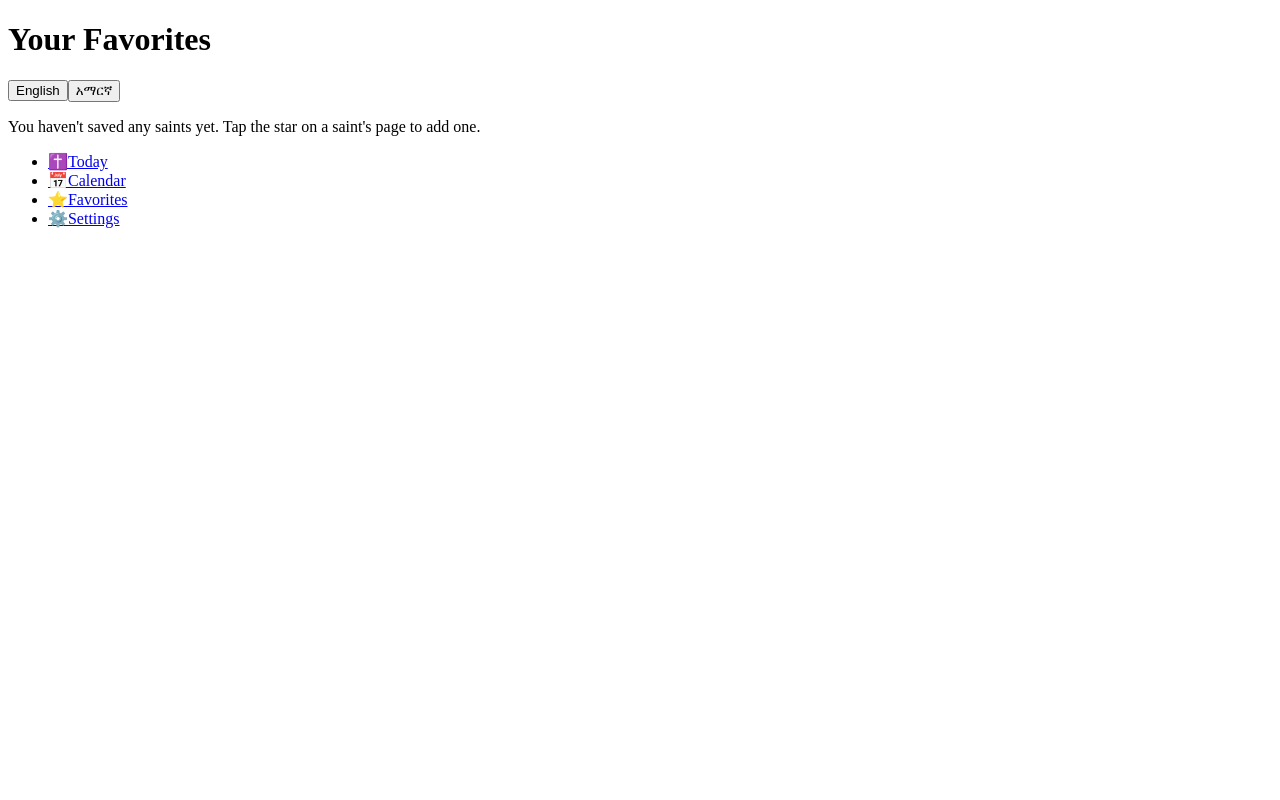
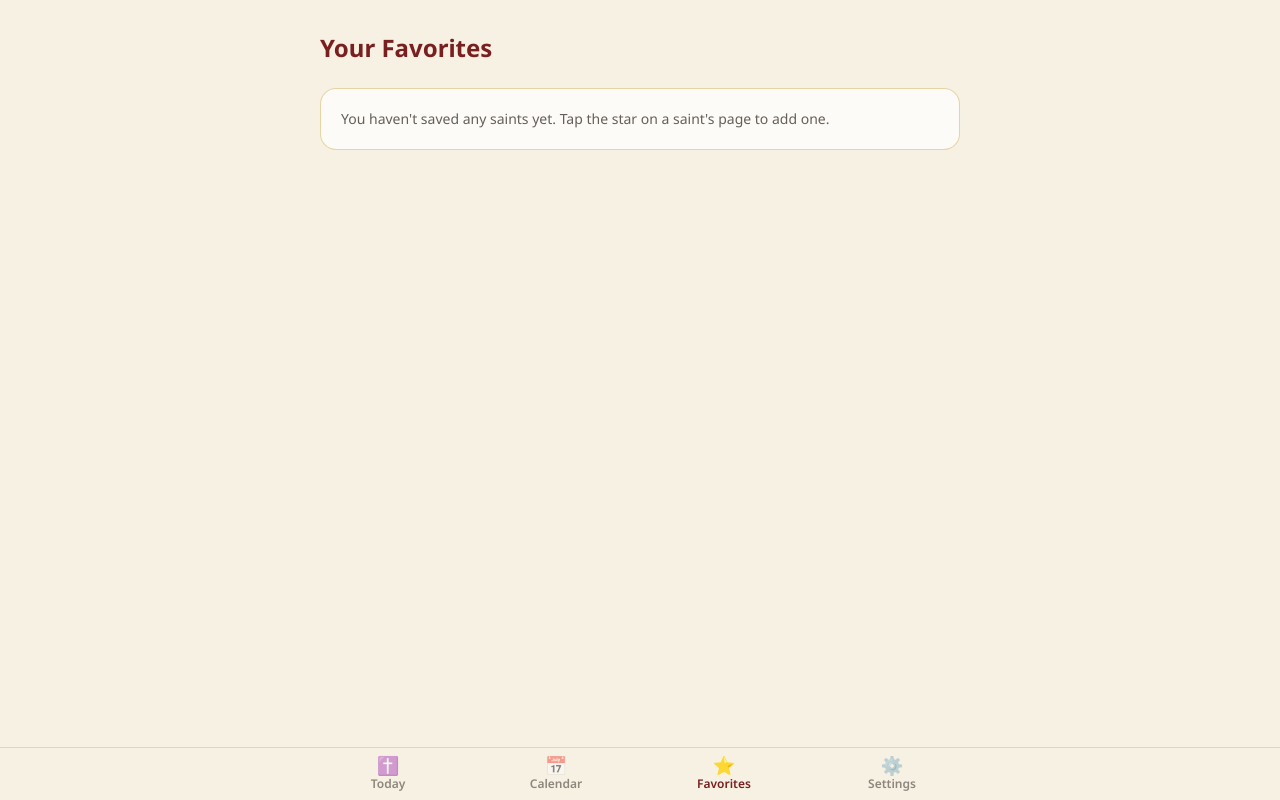
Before and after one commit to Efo-Ysieni16210301/the-Synaxarium, a Next.js app: page /favorites in a window 1280 px wide. Built offline with nearby package versions, Linux system fonts and the light colour scheme.

Commit message:
change some ui

```diff
--- a/src/app/browse/page.tsx
+++ b/src/app/browse/page.tsx
@@ -1,23 +1,17 @@
-'use client';
+"use client";
 
-import Link from 'next/link';
-import { useLocale } from '@/lib/i18n';
-import { ethiopianMonths } from '@/lib/ethiopianCalendar';
-import LanguageToggle from '@/components/LanguageToggle';
+import Link from "next/link";
+import { useLocale } from "@/lib/i18n";
+import { ethiopianMonths } from "@/lib/ethiopianCalendar";
 
 export default function BrowsePage() {
   const { locale, t } = useLocale();
 
   return (
     <main className="mx-auto max-w-2xl px-4 py-8">
-      <header className="mb-6 flex items-center justify-between">
-        <Link href="/" className="text-sm font-semibold text-ember underline">
-          &larr; {t('back')}
-        </Link>
-        <LanguageToggle />
-      </header>
-
-      <h1 className="mb-4 text-2xl font-bold text-ember">{t('browseByMonth')}</h1>
+      <h1 className="mb-4 text-2xl font-bold text-ember">
+        {t("browseByMonth")}
+      </h1>
 
       <div className="grid grid-cols-2 gap-3 sm:grid-cols-3">
         {ethiopianMonths().map((m) => (
@@ -26,7 +20,7 @@ export default function BrowsePage() {
             href={`/month/${m.number}/`}
             className="rounded-xl border border-gold/40 bg-white/70 px-4 py-3 text-center font-semibold text-ink hover:bg-white"
           >
-            {locale === 'am' ? m.am : m.en}
+            {locale === "am" ? m.am : m.en}
           </Link>
         ))}
       </div>
--- a/src/app/favorites/page.tsx
+++ b/src/app/favorites/page.tsx
@@ -1,39 +1,23 @@
 "use client";
 
 import Link from "next/link";
-import { useEffect, useState } from "react";
 import { useLocale } from "@/lib/i18n";
+import { useFavorites } from "@/lib/favorites";
 import { getAllFeasts } from "@/data/feasts";
 import { SaintThumbnail } from "@/components/FeastCard";
-import LanguageToggle from "@/components/LanguageToggle";
 
 export default function FavoritesPage() {
   const { locale, t } = useLocale();
-  const [favorites, setFavorites] = useState<string[]>([]);
-
-  useEffect(() => {
-    const stored = window.localStorage.getItem("favorites");
-    if (!stored) return;
-
-    try {
-      const parsed: unknown = JSON.parse(stored);
-      if (Array.isArray(parsed) && parsed.every((id) => typeof id === "string")) {
-        setFavorites(parsed);
-      }
-    } catch {
-      // Ignore malformed local storage data.
-    }
-  }, []);
+  const { favorites } = useFavorites();
 
   const allSaints = getAllFeasts().flatMap((feast) => feast.saints);
   const saved = allSaints.filter((saint) => favorites.includes(saint.id));
 
   return (
     <main className="mx-auto max-w-2xl px-4 py-8">
-      <header className="mb-6 flex items-center justify-between">
-        <h1 className="text-2xl font-bold text-ember">{t("favoritesTitle")}</h1>
-        <LanguageToggle />
-      </header>
+      <h1 className="mb-6 text-2xl font-bold text-ember">
+        {t("favoritesTitle")}
+      </h1>
 
       {saved.length === 0 && (
         <p className="rounded-2xl border border-gold/40 bg-white/70 p-5 text-sm text-ink/70">
--- a/src/app/layout.tsx
+++ b/src/app/layout.tsx
@@ -1,7 +1,8 @@
 import type { Metadata } from "next";
+import "./globals.css";
 import { LocaleProvider } from "@/lib/i18n";
 import ServiceWorkerRegister from "@/components/ServiceWorkerRegister";
-import TabBar from "@/components/Tabbar";
+import TabBar from "@/components/TabBar";
 
 export const metadata: Metadata = {
   title: "Feasts of the Saints / የቅዱሳን በዓላት",
--- a/src/app/page.tsx
+++ b/src/app/page.tsx
@@ -1,24 +1,21 @@
-"use client";
+'use client';
 
-import { useEffect, useState } from "react";
+import { useEffect, useState } from 'react';
 import {
   gregorianToEthiopian,
   formatEthiopianDate,
   feastKeyFor,
-} from "@/lib/ethiopianCalendar";
-import { getFeastByKey } from "@/data/feasts";
-import { useLocale } from "@/lib/i18n";
-import Link from "next/link";
-import FeastCard from "@/components/FeastCard";
-import DateSelector from "@/components/DateSelector";
-import LanguageToggle from "@/components/LanguageToggle";
+} from '@/lib/ethiopianCalendar';
+import { getFeastByKey } from '@/data/feasts';
+import { useLocale } from '@/lib/i18n';
+import Link from 'next/link';
+import FeastCard from '@/components/FeastCard';
+import DateSelector from '@/components/DateSelector';
 
 export default function HomePage() {
   const { locale, t } = useLocale();
 
-  // Computed on the client: this page is statically exported, so "today"
-  // must be resolved in the browser, not baked in at build time.
-  const [ethiopianToday, setEthiopianToday] = useState<ReturnType<
+  const [ethiopianToday, setEthiopianToday] = useState<ReturnType
     typeof gregorianToEthiopian
   > | null>(null);
 
@@ -32,43 +29,32 @@ export default function HomePage() {
 
   return (
     <main className="mx-auto max-w-2xl px-4 py-8">
-      <header className="mb-6 flex items-center justify-between">
-        <h1 className="text-2xl font-bold text-ember">{t("appName")}</h1>
-        <LanguageToggle />
+      <header className="mb-6">
+        <h1 className="text-2xl font-bold text-ember">{t('appName')}</h1>
       </header>
 
-      <p className="mb-2 text-sm font-semibold text-ink/60">
-        {t("todaysFeast")}
-      </p>
+      <p className="mb-2 text-sm font-semibold text-ink/60">{t('todaysFeast')}</p>
 
-      {!ethiopianToday && <p className="text-ink/60">…</p>}
+      {!ethiopianToday && (
+        <p className="text-ink/60">…</p>
+      )}
 
       {ethiopianToday && feast && (
-        <FeastCard
-          feast={feast}
-          dateLabel={formatEthiopianDate(ethiopianToday, locale)}
-        />
+        <FeastCard feast={feast} dateLabel={formatEthiopianDate(ethiopianToday, locale)} />
       )}
 
       {ethiopianToday && !feast && (
         <div className="rounded-2xl border border-gold/40 bg-white/70 p-5 text-ink/70">
-          <p className="font-semibold">
-            {formatEthiopianDate(ethiopianToday, locale)}
-          </p>
-          <p className="mt-2 text-sm">{t("noEntry")}</p>
+          <p className="font-semibold">{formatEthiopianDate(ethiopianToday, locale)}</p>
+          <p className="mt-2 text-sm">{t('noEntry')}</p>
         </div>
       )}
 
       <section className="mt-10">
         <div className="mb-2 flex items-center justify-between">
-          <p className="text-sm font-semibold text-ink/60">
-            {t("browseByMonth")}
-          </p>
-          <Link
-            href="/browse/"
-            className="text-sm font-semibold text-ember underline"
-          >
-            {t("browse")}
+          <p className="text-sm font-semibold text-ink/60">{t('browseByMonth')}</p>
+          <Link href="/browse/" className="text-sm font-semibold text-ember underline">
+            {t('browse')}
           </Link>
         </div>
         <DateSelector
--- a/src/components/DayView.tsx
+++ b/src/components/DayView.tsx
@@ -1,26 +1,33 @@
-'use client';
+"use client";
 
-import Link from 'next/link';
-import { useLocale } from '@/lib/i18n';
-import { getFeastByKey } from '@/data/feasts';
-import { feastKeyFor, ethiopianMonths } from '@/lib/ethiopianCalendar';
-import FeastCard from '@/components/FeastCard';
-import DateSelector from '@/components/DateSelector';
-import LanguageToggle from '@/components/LanguageToggle';
+import Link from "next/link";
+import { useLocale } from "@/lib/i18n";
+import { getFeastByKey } from "@/data/feasts";
+import { feastKeyFor, ethiopianMonths } from "@/lib/ethiopianCalendar";
+import FeastCard from "@/components/FeastCard";
+import DateSelector from "@/components/DateSelector";
 
-export default function DayView({ month, day }: { month: number; day: number }) {
+export default function DayView({
+  month,
+  day,
+}: {
+  month: number;
+  day: number;
+}) {
   const { locale, t } = useLocale();
   const feast = getFeastByKey(feastKeyFor(month, day));
   const monthName = ethiopianMonths().find((m) => m.number === month);
-  const dateLabel = `${monthName ? (locale === 'am' ? monthName.am : monthName.en) : month} ${day}`;
+  const dateLabel = `${monthName ? (locale === "am" ? monthName.am : monthName.en) : month} ${day}`;
 
   return (
     <main className="mx-auto max-w-2xl px-4 py-8">
-      <header className="mb-6 flex items-center justify-between">
-        <Link href="/" className="text-sm font-semibold text-ember underline">
-          &larr; {t('back')}
+      <header className="mb-6">
+        <Link
+          href="/browse/"
+          className="text-sm font-semibold text-ember underline"
+        >
+          &larr; {t("browse")}
         </Link>
-        <LanguageToggle />
       </header>
 
       <div className="mb-6">
@@ -32,7 +39,7 @@ export default function DayView({ month, day }: { month: number; day: number })
       ) : (
         <div className="rounded-2xl border border-gold/40 bg-white/70 p-5 text-ink/70">
           <p className="font-semibold">{dateLabel}</p>
-          <p className="mt-2 text-sm">{t('noEntry')}</p>
+          <p className="mt-2 text-sm">{t("noEntry")}</p>
         </div>
       )}
     </main>
--- a/src/components/Favoritebutton.tsx
+++ b/src/components/Favoritebutton.tsx
@@ -1,6 +1,6 @@
 "use client";
 
-import { useFavorites } from "../lib/Favorites";
+import { useFavorites } from "@/lib/favorites";
 import { useLocale } from "@/lib/i18n";
 
 export default function FavoriteButton({ saintId }: { saintId: string }) {
--- a/src/components/MonthView.tsx
+++ b/src/components/MonthView.tsx
@@ -1,14 +1,13 @@
-'use client';
+"use client";
 
-import Link from 'next/link';
-import { useLocale } from '@/lib/i18n';
-import { getFeastByKey } from '@/data/feasts';
+import Link from "next/link";
+import { useLocale } from "@/lib/i18n";
+import { getFeastByKey } from "@/data/feasts";
 import {
   daysInEthiopianMonth,
   ethiopianMonths,
   feastKeyFor,
-} from '@/lib/ethiopianCalendar';
-import LanguageToggle from '@/components/LanguageToggle';
+} from "@/lib/ethiopianCalendar";
 
 export default function MonthView({ month }: { month: number }) {
   const { locale, t } = useLocale();
@@ -18,15 +17,17 @@ export default function MonthView({ month }: { month: number }) {
 
   return (
     <main className="mx-auto max-w-2xl px-4 py-8">
-      <header className="mb-6 flex items-center justify-between">
-        <Link href="/browse/" className="text-sm font-semibold text-ember underline">
-          &larr; {t('browse')}
+      <header className="mb-6">
+        <Link
+          href="/browse/"
+          className="text-sm font-semibold text-ember underline"
+        >
+          &larr; {t("browse")}
         </Link>
-        <LanguageToggle />
       </header>
 
       <h1 className="mb-4 text-2xl font-bold text-ember">
-        {monthInfo ? (locale === 'am' ? monthInfo.am : monthInfo.en) : month}
+        {monthInfo ? (locale === "am" ? monthInfo.am : monthInfo.en) : month}
       </h1>
 
       <div className="grid grid-cols-5 gap-2 sm:grid-cols-6">
@@ -38,10 +39,10 @@ export default function MonthView({ month }: { month: number }) {
               href={`/day/${month}/${day}/`}
               className={`rounded-lg border px-2 py-3 text-center text-sm font-semibold ${
                 hasEntry
-                  ? 'border-ember bg-ember/10 text-ember'
-                  : 'border-gold/30 bg-white/50 text-ink/50'
+                  ? "border-ember bg-ember/10 text-ember"
+                  : "border-gold/30 bg-white/50 text-ink/50"
               }`}
-              title={hasEntry ? t('hasEntry') : t('noEntry')}
+              title={hasEntry ? t("hasEntry") : t("noEntry")}
             >
               {day}
             </Link>
--- a/src/components/SaintDetail.tsx
+++ b/src/components/SaintDetail.tsx
@@ -3,7 +3,7 @@
 import Link from "next/link";
 import { useLocale } from "@/lib/i18n";
 import type { FeastDay, Saint } from "@/types/feast";
-import FavoriteButton from "@/components/Favoritebutton";
+import FavoriteButton from "@/components/FavoriteButton";
 
 export default function SaintDetail({
   feast,
--- a/src/components/Tabbar.tsx
+++ b/src/components/Tabbar.tsx
@@ -33,7 +33,7 @@ export default function TabBar() {
   const isActive = (tab: (typeof TABS)[number]) => {
     if (tab.href === "/") return pathname === "/";
     return tab.matches.some(
-      (prefix) => pathname?.startsWith(prefix),
+      (prefix) => prefix !== "/" && pathname?.startsWith(prefix),
     );
   };
 
```
Also changed, not shown: src/components/FeastCard.tsx (+0 -11 lines).
